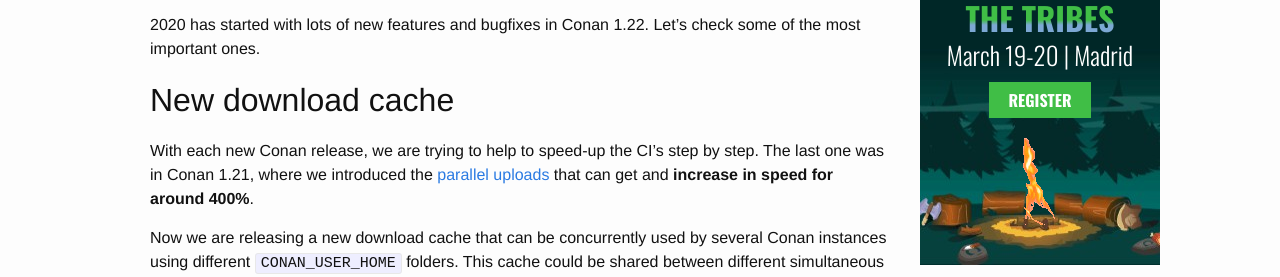
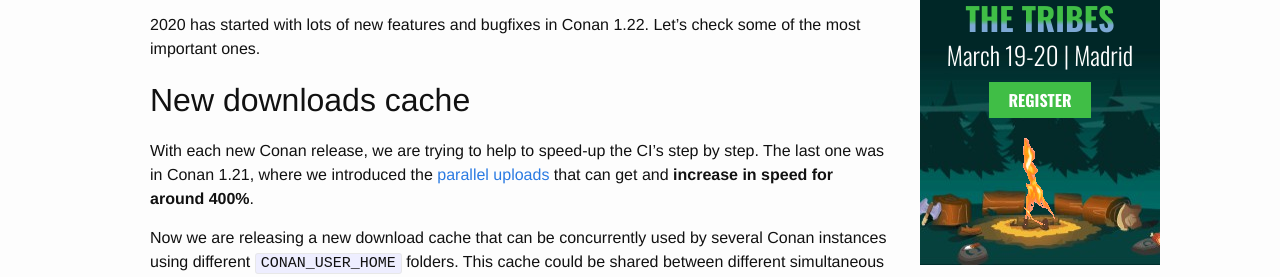
Before and after one commit to conan-io/conan-io.github.io, a Jekyll site: the page built from _posts/2020-02-11-New-conan-release-1-22.markdown, in a window 1280 px wide and 900 px high. Shown: the part 365-642 px from the top of the window. Built offline with Jekyll 4.4.1, drawn with Linux system fonts in a browser that asks for light colours; comment, search, counter and statistics services are not loaded.

Commit message:
minor changes

```diff
--- a/_posts/2020-02-11-New-conan-release-1-22.markdown
+++ b/_posts/2020-02-11-New-conan-release-1-22.markdown
@@ -8,7 +8,7 @@ more."
 2020 has started with lots of new features and bugfixes in Conan 1.22. Let's check some of the most
 important ones.
 
-## New download cache
+## New downloads cache
 
 With each new Conan release, we are trying to help to speed-up the CI's step by step. The last one
 was in Conan 1.21, where we introduced the [parallel
```
